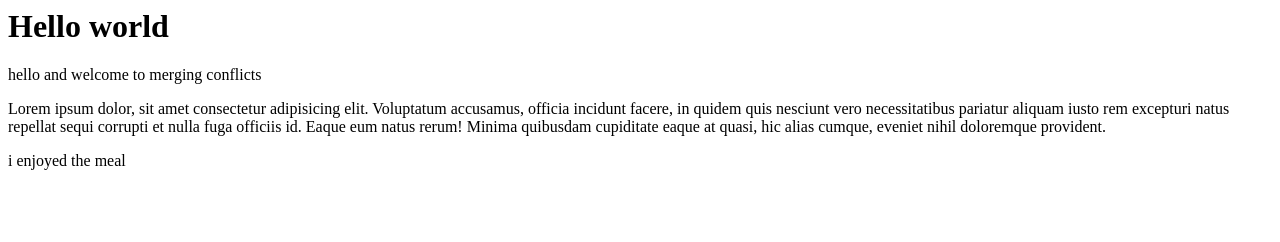
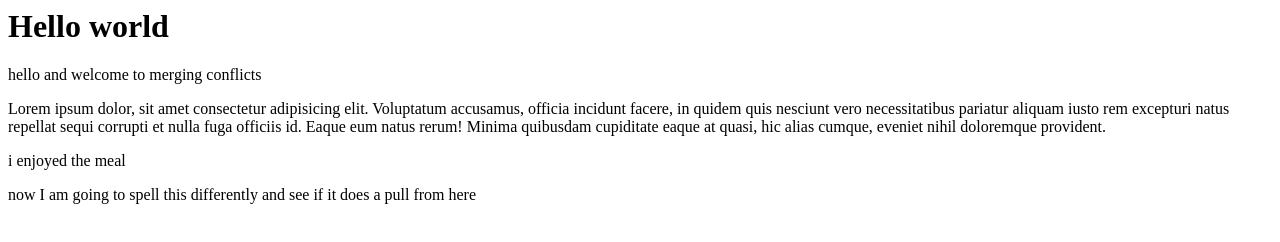
Before and after one commit to Githero-1/merging, a plain HTML site: page index.html in a window 1280 px wide. Drawn offline with Linux system fonts and the light colour scheme.

Commit message:
testing different texts

```diff
--- a/index.html
+++ b/index.html
@@ -2,3 +2,4 @@
 <p> hello and welcome to merging conflicts<p>
   Lorem ipsum dolor, sit amet consectetur adipisicing elit. Voluptatum accusamus, officia incidunt facere, in quidem quis nesciunt vero necessitatibus pariatur aliquam iusto rem excepturi natus repellat sequi corrupti et nulla fuga officiis id. Eaque eum natus rerum! Minima quibusdam cupiditate eaque at quasi, hic alias cumque, eveniet nihil doloremque provident.
 <p>  i enjoyed the meal </p>
+<p> now I am going to spell this differently and see if it does a pull from here </p>
```
